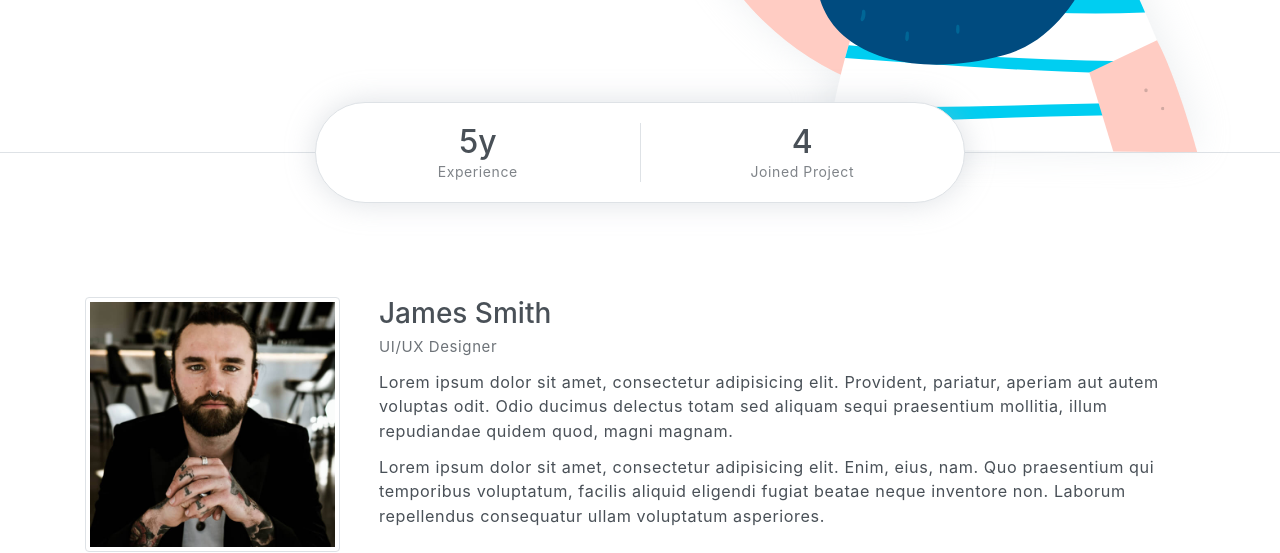
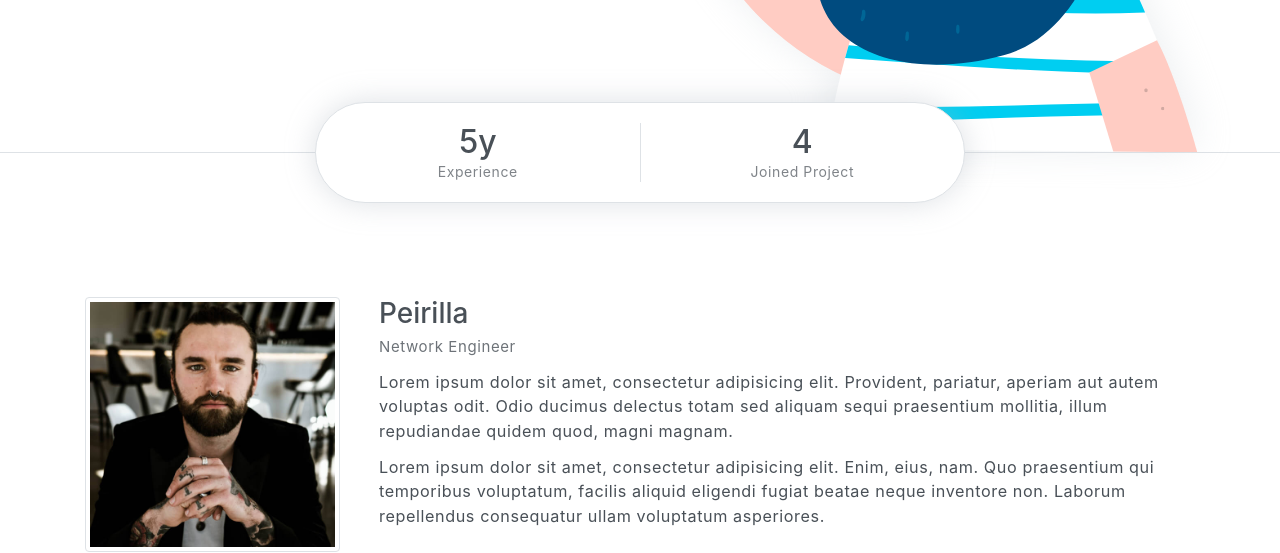
Before and after one commit to peirilla/peirilla.github.io, a plain HTML site: page index.html in a window 1280 px wide. Shown: the part 599-1152 px from the top of the page. Drawn offline with Linux system fonts and the light colour scheme.

Commit message:
edited : name

```diff
--- a/index.html
+++ b/index.html
@@ -102,8 +102,8 @@
                     <img src="assets/imgs/avatar.jpg" alt="" class="img-thumbnail mb-4">
                 </div>
                 <div class="pl-md-4 col-md-9">
-                    <h6 class="title">James Smith</h6>
-                    <p class="subtitle">UI/UX Designer</p>
+                    <h6 class="title">Peirilla</h6>
+                    <p class="subtitle">Network Engineer</p>
                     <p>Lorem ipsum dolor sit amet, consectetur adipisicing elit. Provident, pariatur, aperiam aut autem voluptas odit. Odio ducimus delectus totam sed aliquam sequi praesentium mollitia, illum repudiandae quidem quod, magni magnam.</p>
                     <p>Lorem ipsum dolor sit amet, consectetur adipisicing elit. Enim, eius, nam. Quo praesentium qui temporibus voluptatum, facilis aliquid eligendi fugiat beatae neque inventore non. Laborum repellendus consequatur ullam voluptatum asperiores.</p>
                     <button class="btn btn-primary rounded mt-3">DOWNLOAD CV</button>
```
